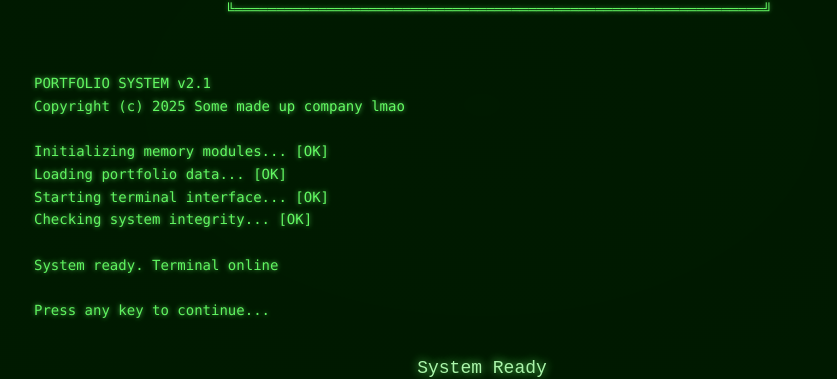
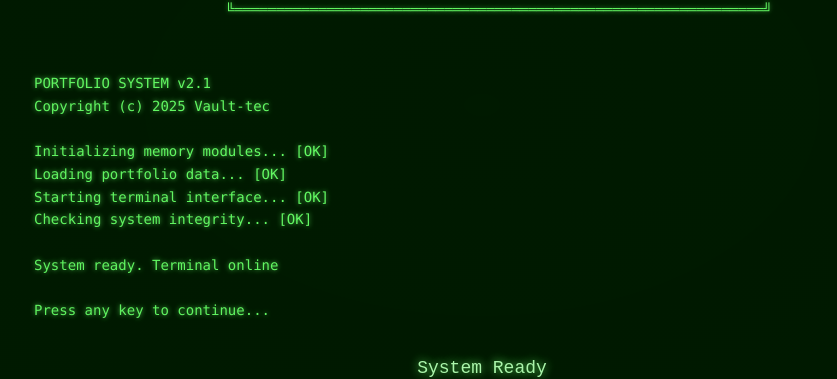
Before and after one commit to LS7710/Portfolio-Page, a React (Vite) app: page / in a window 1280 px wide. Shown: the part 295-674 px from the top of the page, without its empty margins (158-995 px from the left). Built offline with nearby package versions, Linux system fonts and the light colour scheme.

Commit message:
added small easter egg in loading screen

```diff
--- a/src/components/StartupAnimation.tsx
+++ b/src/components/StartupAnimation.tsx
@@ -23,7 +23,7 @@ const StartupAnimation: React.FC<StartupAnimationProps> = ({ onComplete }) => {
 
   const bootSequence = [
     'PORTFOLIO SYSTEM v2.1',
-    'Copyright (c) 2025 Some made up company lmao',
+    'Copyright (c) 2025 Vault-tec',
     '',
     'Initializing memory modules... [OK]',
     'Loading portfolio data... [OK]',
```
